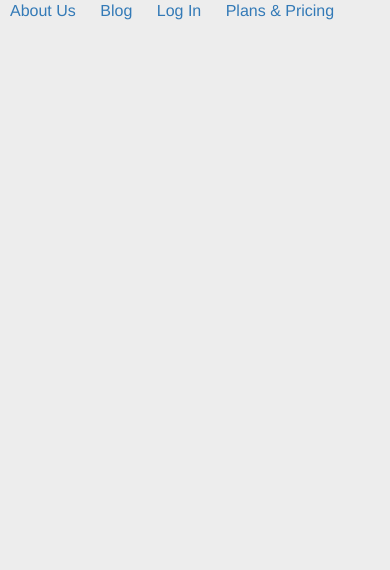
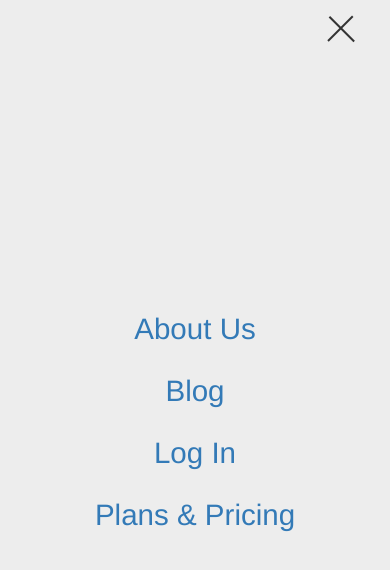
Before and after one commit to apark105/vanillaJSToDo, a plain HTML site: page index.html in a window 390 px wide. Both pictures are taken after a click on the element 342 px from the left and 22 px from the top of the page. Drawn offline with nearby package versions, Linux system fonts and the light colour scheme.

Commit message:
added responsiveness

```diff
--- a/index.html
+++ b/index.html
@@ -33,7 +33,7 @@
                     <a> About Us </a>
                     <a> Blog </a>
                     <a> Log In </a>
-                    <a>Plans & Pricing</a>√
+                    <a>Plans & Pricing</a>
                 </div>
                 <!-- <div id="menuToggle">
 
--- a/index.js
+++ b/index.js
@@ -20,11 +20,16 @@ function toggle(){
     menu.classList.toggle("change")
 
     let showMenu = document.getElementById("textOverlay")
-    showMenu.setAttribute("class", "slide")
     // debugger;
     // let getStyle = getComputedStyle(showMenu);
-    // if (getStyle.getPropertyValue("display")=== "none") {
-    //     showMenu.style.display = "block"
+    if (showMenu.classList.contains("slide")){
+        showMenu.classList.remove("slide")
+    }
+    else {
+        showMenu.classList.add("slide")
+    }
+    // if (getStyle.getPropertyValue("class")=== "slide") {
+    //     showMenu.removeAttribute("class", "slide")
     // }
     // else {
     //     showMenu.style.display = "none"
--- a/style.css
+++ b/style.css
@@ -116,6 +116,8 @@ nav > .navBorderBox:last-child {
     border-radius: 5px;;
     font-size: 16px;
     cursor: pointer;
+    position: relative;
+    z-index: 1;
 }
 /*
 .textOverlay {
@@ -164,40 +166,28 @@ nav > .navBorderBox:last-child {
  */
 #textOverlay
 {
-      /* display: none; */
-      position: absolute;
+      position: fixed;
       width: 100%;
       height: 100%;
       left:100%;
       top:0;
-      /* padding: 50px; */
-      /* padding-top: 125px; */
+      justify-content: center;
+      flex-direction: column;
+      align-items: center;
       background: #ededed;
       list-style-type: none;
       -webkit-font-smoothing: antialiased;
-      /* transform-origin: 0% 0%; */
-      transition: transform 0.5s cubic-bezier(0.77,0.2,0.05,1.0)
+      transition: transform 0.5s cubic-bezier(0.77,0.2,0.05,1.0);
+      display: none;
 }
 
 .slide {
     transform: translate(-100%, 0);
 }
 
-
-#menu li
-{
-  padding: 10px 0;
-  font-size: 22px;
+.slide > a {
+    font-size: 3.5vmax;
 }
-
-/*
- * And let's slide it in from the left
- */
-#menuToggle input:checked ~ ul
-{
-  transform: none;
-}
-
 
 
 @media only screen and (max-width: 768px) {
@@ -208,6 +198,9 @@ nav > .navBorderBox:last-child {
     #menu {
         display: inline-block;
     }
+    #textOverlay {
+        display: flex;
+    }
     /* #menuToggle {
         display: block;
     } */
```
